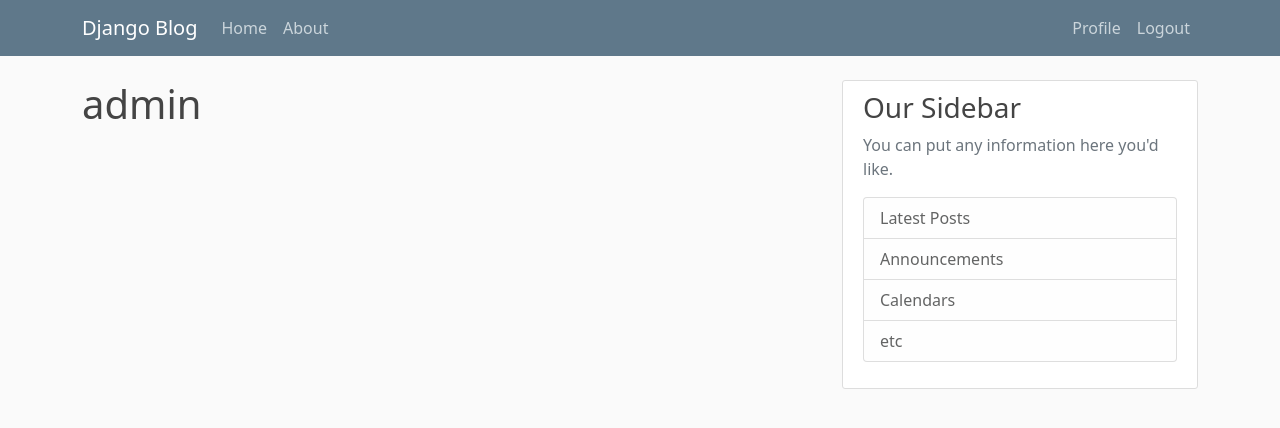
After one commit to aster2709/django_project, a Django app: page /profile/ in a window 1280 px wide. The commit adds this page. Shown: the top 428 px of the page. Run offline with Django 3.2, Linux system fonts and the light colour scheme; a user stored in the database is signed in.

Commit message:
Add login and logout routes and views to project

```diff
--- a/blog/templates/blog/base.html
+++ b/blog/templates/blog/base.html
@@ -35,8 +35,13 @@
           </div>
           <!-- Navbar Right Side -->
           <div class="navbar-nav ms-auto">
-            <a class="nav-item nav-link" href="#">Login</a>
-            <a class="nav-item nav-link" href="#">Register</a>
+            {% if user.is_authenticated %}
+            <a class="nav-item nav-link" href="{% url 'profile' %}">Profile</a>
+            <a class="nav-item nav-link" href="{% url 'logout' %}">Logout</a>
+            {% else %}
+            <a class="nav-item nav-link" href="{% url 'login' %}">Login</a>
+            <a class="nav-item nav-link" href="{% url 'register' %}">Register</a>
+            {% endif %}
           </div>
         </div>
       </div>
--- a/django_project/settings.py
+++ b/django_project/settings.py
@@ -123,3 +123,6 @@
 STATIC_URL = '/static/'
 
 CRISPY_TEMPLATE_PACK = 'bootstrap4'
+
+LOGIN_REDIRECT_URL = 'blog:home'
+LOGIN_URL = 'login'
--- a/django_project/urls.py
+++ b/django_project/urls.py
@@ -24,4 +24,5 @@
     path('register/', user_views.register, name='register'),
     path('login/', auth_views.LoginView.as_view(template_name='users/login.html'), name='login'),
     path('logout/', auth_views.LogoutView.as_view(template_name='users/logout.html'), name='logout'),
+    path('profile/', user_views.profile, name='profile'),
 ]
--- /dev/null
+++ b/users/templates/users/profile.html
@@ -0,0 +1,4 @@
+{% extends 'blog/base.html' %}
+{% block content %}
+  <h1>{{ user.username }}</h1>
+{% endblock %}
--- a/users/templates/users/register.html
+++ b/users/templates/users/register.html
@@ -11,9 +11,10 @@
       <div class="form-group">
         <button class="btn btn-outline-info" type="submit">Sign Up</button>
       </div>
+      </form>
       <div class="border-top pt-3">
-      <small class="text-muted">Alredy have an account? <a href="" class="ml-2">Sign In</a></small>
+      <small class="text-muted">Alredy have an account? <a href="{% url 'login' %}" class="ml-2">Sign In</a></small>
       </div>
-    </form>
+
   </div>
 {% endblock %}
--- a/users/views.py
+++ b/users/views.py
@@ -3,6 +3,7 @@
 from django.contrib import messages
 from django.urls import reverse
 from .forms import UserRegisterForm
+from django.contrib.auth.decorators import login_required
 
 
 # Create your views here.
@@ -13,9 +14,14 @@
         form = UserRegisterForm(request.POST)
         if form.is_valid():
             username = form.cleaned_data.get('username')
-            messages.success(request, f'Account created for {username}!')
+            messages.success(request, f'Account created for {username}! You can now Login')
             form.save()
-            return redirect('blog:home')
+            return redirect('login')
     else:
         form = UserRegisterForm()
     return render(request, 'users/register.html', {'form': form})
+
+
+@login_required
+def profile(request):
+    return render(request, 'users/profile.html')
```
Also changed, not shown: users/templates/users/login.html (+20 -0 lines), users/templates/users/logout.html (+7 -0 lines), db.sqlite3.
